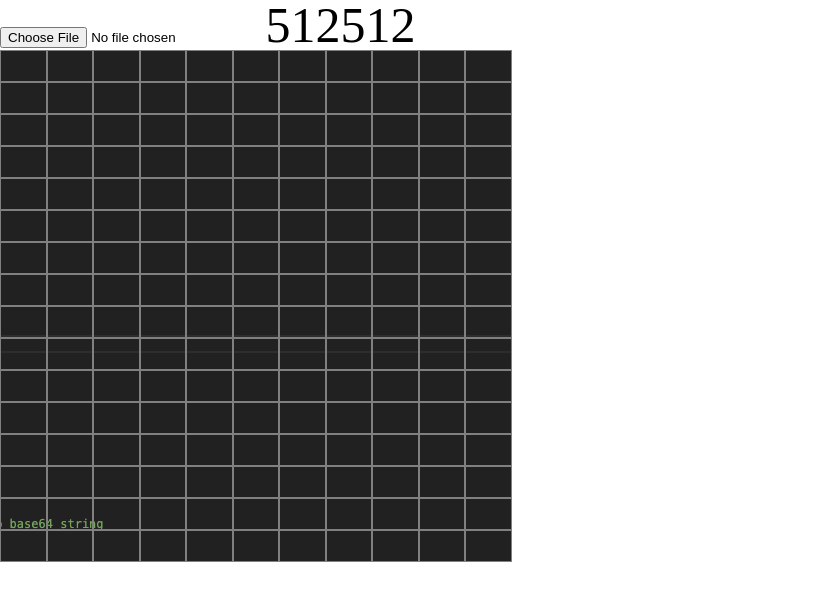
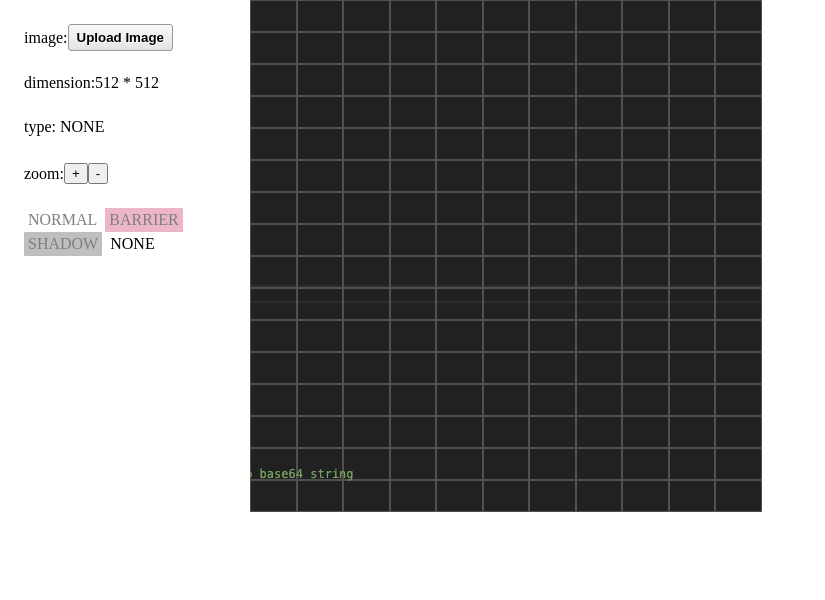
Before and after one commit to kiroInn/tiled-image, a Vue app: page / in a window 1280 px wide. Shown: the top 600 px of the page, without its empty margins (0-825 px from the left). Built offline with nearby package versions, Linux system fonts and the light colour scheme.

Commit message:
commit layout

```diff
--- a/package.json
+++ b/package.json
@@ -23,9 +23,13 @@
     "vue-hot-reload-api": "^2.3.4"
   },
   "devDependencies": {
+    "@babel/core": "^7.11.6",
     "@vue/component-compiler-utils": "^3.2.0",
     "less": "^3.12.2",
     "parcel-bundler": "^1.12.4",
     "vue-template-compiler": "^2.6.12"
-  }
+  },
+  "browserslist": [
+    "last 1 Chrome version"
+  ]
 }
--- a/src/App.vue
+++ b/src/App.vue
@@ -1,57 +1,172 @@
 <template>
+  <div class="container" v-on:click.ctrl="changeType">
+    <aside>
+      <div class="file">
+        <label for>image:</label>
+        <input @change="filesChange($event.target.name, $event.target.files)" type="file" />
+      </div>
       <div>
-    <input
-      @change="filesChange($event.target.name, $event.target.files)"
-      type="file"
-      name="upload image"
-    />
-    {{map.width}}{{map.height}}
+        <label for>dimension:</label>
+        {{map.width}} * {{map.height}}
+      </div>
+      <div class="type">
+        <label for>type:</label>
+        <div :class="currentType">{{currentType}}</div>
+      </div>
+      <div>
+        <label for>zoom:</label>
+        <button @click="handleZoomIn">+</button>
+        <button @click="handleZoomOut">-</button>
+      </div>
+      <div class="types">
+        <div class="NORMAL">NORMAL</div>
+        <div class="BARRIER">BARRIER</div>
+        <div class="SHADOW">SHADOW</div>
+        <div class="NONE">NONE</div>
+      </div>
+    </aside>
     <div ref="map" class="map">
-      <i v-bind:class="{ checked: item.checked }" v-on:click="handleTileClick(item)" v-for="item in grid" :key="item.key"></i>
+      <i
+        v-bind:class="item.type"
+        @mouseover="handleTileOver(item)"
+        @click="handleTileClick(item)"
+        v-for="item in grid"
+        :key="item.key"
+      ></i>
     </div>
   </div>
 </template>
 <script>
-      // <img ref="bg" :src="map.src" />
 import _ from "lodash";
+const TYPE = {
+  NORMAL: 0,
+  BARRIER: 1,
+  SHADOW: 2,
+  NONE: 3,
+};
 export default {
+  computed: {
+    currentType: function () {
+      return _.keys(TYPE)[this.type];
+    },
+  },
   data() {
     return {
       map: {
-        src: "",
         width: "512",
         height: "512",
       },
       grid: [],
+      type: TYPE.NONE,
+      zoom: 1,
     };
   },
   created() {
-    this.grid = _.range(0, 176).map(index => ({key:index, checked: false}));
+    window.addEventListener("keydown", (e) => {
+      if (e.ctrlKey) {
+        this.type = (this.type + 1) % 4;
+      }
+    });
+    this.grid = _.range(0, 176).map((index) => ({
+      key: index,
+      type: _.keys(TYPE)[TYPE.NORMAL],
+    }));
   },
   methods: {
-    filesChange(name, files) {
-      var reader = new FileReader();
+    handleZoomIn() {
+      const zoom = this.zoom + 0.5;
+      this.$refs.map.style.transform = `scale(${zoom})`;
+    },
+    handleZoomOut() {
+      const zoom = this.zoom - 0.5;
+      this.$refs.map.style.transform = `scale(${zoom})`;
+    },
+    changeType() {
+      if (this.type === TYPE.NORMAL) {
+        this.type = TYPE.BARRIER;
+      } else {
+        this.type = TYPE.NORMAL;
+      }
+    },
+    async filesChange(name, files) {
+      const _URL = window.URL || window.webkitURL;
+      const reader = new FileReader();
+      const { width, height } = await this.getImageSize(files[0]);
       reader.onload = (e) => {
-        this.map.src = e.target.result;
-        setTimeout(() => {
-          this.map.width = this.$refs.bg.width;
-          this.map.height = this.$refs.bg.height;
-          this.grid = _.range(0, 176).map(index => ({key:index, checked: false}));
-        }, 1);
+        this.$refs.map.style.backgroundImage = `url(${e.target.result})`;
+        this.$refs.map.style.width = `${width}px`;
+        this.$refs.map.style.height = `${height}px`;
+        this.map.width = width;
+        this.map.height = height;
+        console.log("loaded", width, height);
+        this.grid = _.range(
+          0,
+          Math.round(width / (512 / 11)) * Math.round(height / (512 / 16))
+        ).map((index) => ({
+          key: index,
+          type: _.keys(TYPE)[TYPE.NORMAL],
+        }));
       };
-      reader.readAsDataURL(files[0]); // convert to base64 string
+      // setTimeout(() => {}, 1);
+      reader.readAsDataURL(files[0]);
     },
-    handleTileClick(item){
-      item.checked = !item.checked;
+    getImageSize(file) {
+      return new Promise((resolve) => {
+        var img;
+        img = new Image();
+        var _URL = window.URL || window.webkitURL;
+        var objectUrl = _URL.createObjectURL(file);
+        img.onload = function () {
+          const { width, height } = this;
+          _URL.revokeObjectURL(objectUrl);
+          resolve({ width, height });
+        };
+        img.src = objectUrl;
+      });
+    },
+    handleTileClick(item) {
+      item.type = _.keys(TYPE)[(TYPE[item.type] + 1) % 4];
+    },
+    handleTileOver(item) {
+      if (this.type !== TYPE.NONE) {
+        item.type = _.keys(TYPE)[this.type];
       }
+    },
   },
 };
 </script>
-<style lang="less">
-@import "reset.less";
-
+<style lang="less" scoped>
+.container {
+  aside {
+    position: absolute;
+    left: 0;
+    width: 250px;
+    display: flex;
+    flex-direction: column;
+    font-size: 16px;
+    padding: 24px 0 12px 24px;
+    > div {
+      display: flex;
+      flex-wrap: wrap;
+      align-items: center;
+      margin-bottom: 24px;
+      input {
+        width: 120px;
+      }
+      &.file {
+      }
+    }
+    .type,
+    .types {
+      > div {
+        padding: 4px;
+        margin-right: 4px;
+      }
+    }
+  }
   .map {
-  background-image: url('./bg.png');
+    margin-left: 250px;
+    background-image: url("./bg.png");
     background-size: contain;
     width: 512px;
     height: 512px;
@@ -63,9 +178,19 @@ export default {
       height: 32px;
       display: inline-block;
       border: 1px solid gray;
-      &.checked{
-        background-color: red;
     }
+  }
+  .NORMAL {
+    background-color: transparent;
+    opacity: 0.5;
+  }
+  .BARRIER {
+    background-color: palevioletred;
+    opacity: 0.5;
+  }
+  .SHADOW {
+    background-color: grey;
+    opacity: 0.5;
   }
 }
 </style>
--- a/src/index.js
+++ b/src/index.js
@@ -1,5 +1,8 @@
 import Vue from 'vue'
 import App from './App'
+import './reset.less'
+import './input-file.less'
+import 'regenerator-runtime/runtime'
 
 Vue.config.productionTip = false
 
--- /dev/null
+++ b/src/input-file.less
@@ -0,0 +1,36 @@
+input[type='file'] {
+    color: transparent;
+}
+
+input[type='file']::-webkit-file-upload-button {
+    visibility: hidden;
+}
+
+input[type='file']::before {
+    content            : 'Upload Image';
+    color              : black;
+    display            : inline-block;
+    background         : -webkit-linear-gradient(top, #f9f9f9, #e3e3e3);
+    border             : 1px solid #999;
+    border-radius      : 3px;
+    padding            : 5px 8px;
+    outline            : none;
+    white-space        : nowrap;
+    -webkit-user-select: none;
+    cursor             : pointer;
+    text-shadow        : 1px 1px #fff;
+    font-weight        : 700;
+    font-size          : 10pt;
+}
+
+input[type='file']:hover::before {
+    border-color: black;
+}
+
+input[type='file']:active {
+    outline: 0;
+}
+
+input[type='file']:active::before {
+    background: -webkit-linear-gradient(top, #e3e3e3, #f9f9f9);
+}
--- a/src/reset.less
+++ b/src/reset.less
@@ -133,3 +133,7 @@ table {
     border-collapse: collapse;
     border-spacing : 0;
 }
+
+* {
+    box-sizing: border-box;
+}
```
Lines whose indentation alone changed are shown as unchanged.
